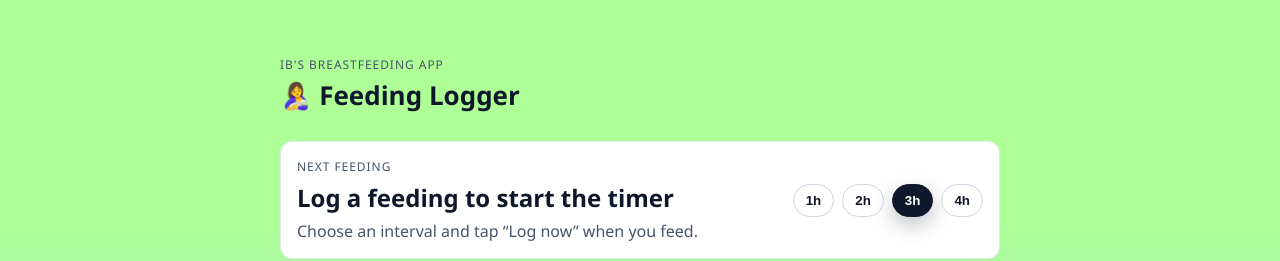
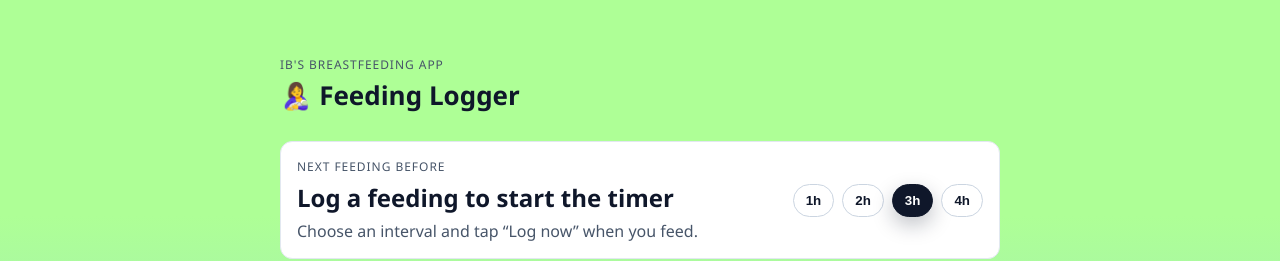
Before and after one commit to FeffCodeMaster/breastfeeding-timer-app, a React (Create React App) app in the folder my-app/: page / in a window 1280 px wide. Shown: the top 261 px of the page. Built offline with nearby package versions, Linux system fonts and the light colour scheme.

Commit message:
Updated small wording

```diff
--- a/my-app/src/App.tsx
+++ b/my-app/src/App.tsx
@@ -147,7 +147,7 @@ function App() {
 
         <section className="next">
           <div>
-            <p className="eyebrow">Next feeding</p>
+            <p className="eyebrow">Next feeding before</p>
             {nextFeedingIso ? (
               <>
                 <h2>{formatTimeLabel(nextFeedingIso)}</h2>
```
